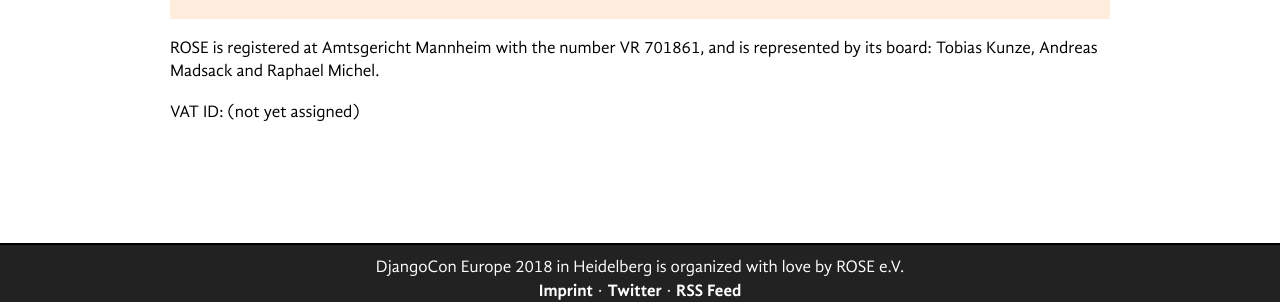
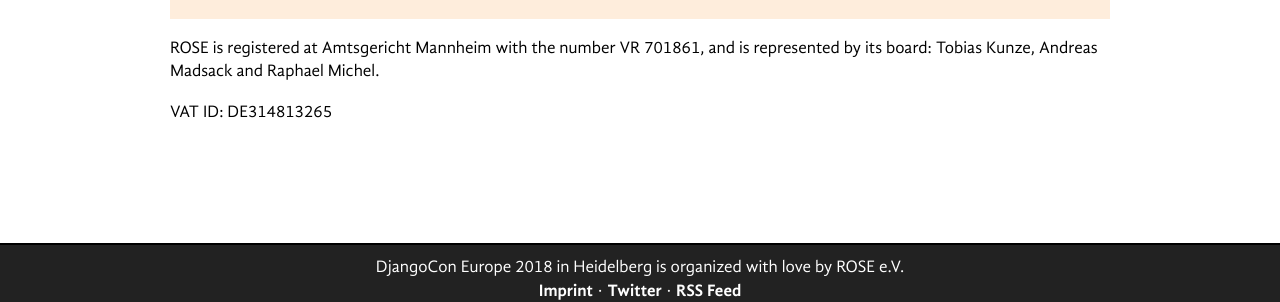
Before and after one commit to rixx/2018.djangocon.eu, a Jekyll site: the page built from imprint.md, in a window 1280 px wide. Shown: the part 587-889 px from the top of the page. Built offline with Jekyll 4.4.1, drawn with Linux system fonts in a browser that asks for light colours.

Commit message:
Add VAT ID

```diff
--- a/imprint.md
+++ b/imprint.md
@@ -17,4 +17,4 @@
 ROSE is registered at Amtsgericht Mannheim with the number VR 701861, and is represented by its board:
 Tobias Kunze, Andreas Madsack and Raphael Michel.
 
-VAT ID: (not yet assigned)
+VAT ID: DE314813265
```
